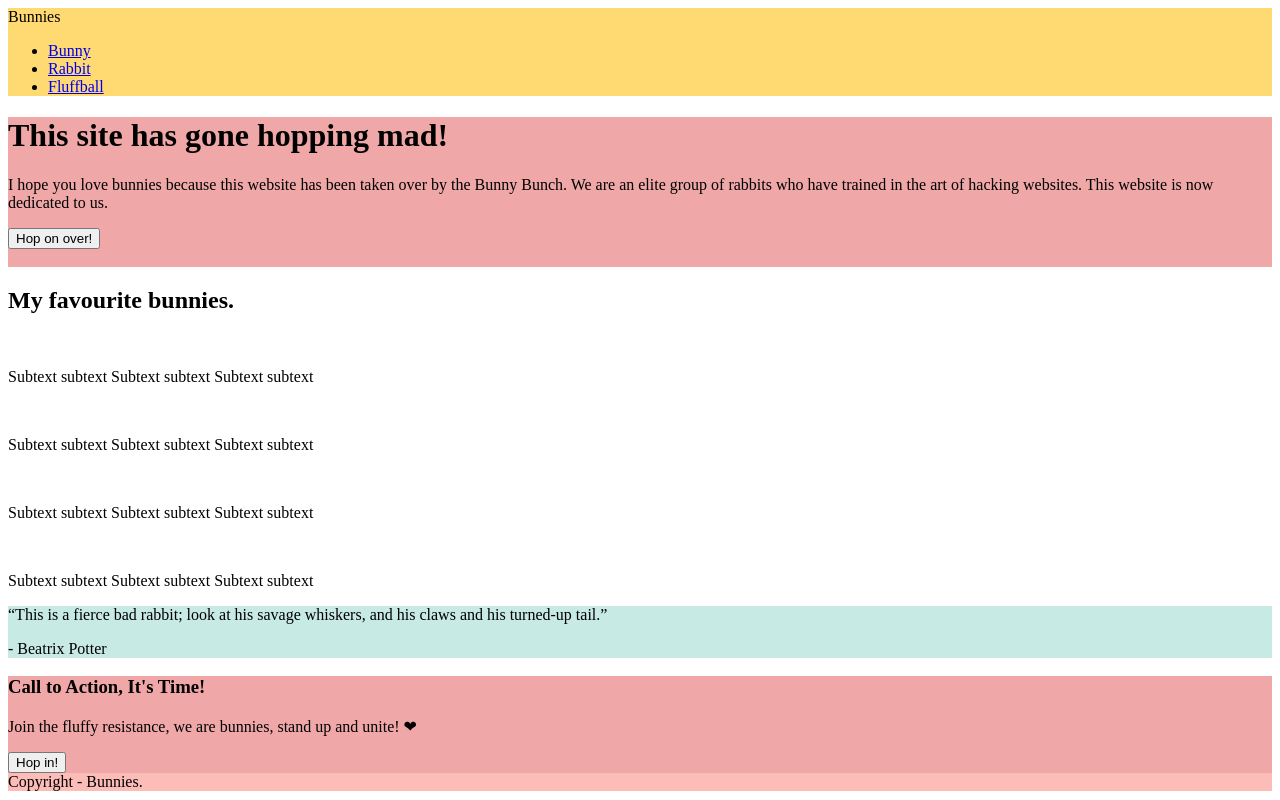
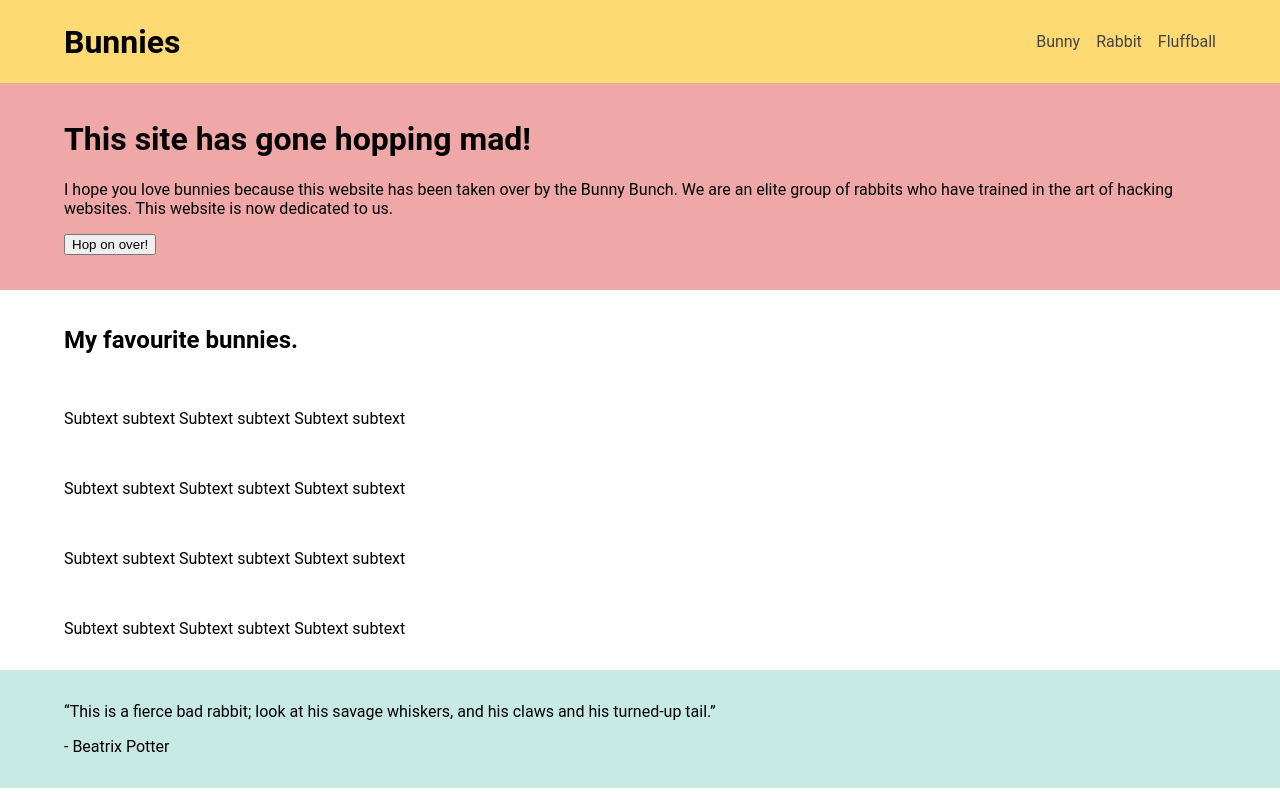
Before and after one commit to caysilou/project-landing-page, a plain HTML site: page index.html in a window 1280 px wide. Shown: the top 800 px of the page. Drawn offline with Linux system fonts and the light colour scheme.

Commit message:
Header General Style Complete

```diff
--- a/style.css
+++ b/style.css
@@ -6,8 +6,43 @@ Color Scheme
 #EFA7A7 - Pastel Pink (darker)
 #FFD972 - Orange Yellow Crayola
 */
+body {
+    margin: 0 0;
+    padding: 0 0;
+    font-family: "Roboto", sans-serif;
+}
+
+/* pad all elements equally */
+body > * {
+    padding: 16px 64px;
+}
+
 header, footer {
     background-color: #ffd972;
+    display: flex;
+    align-items: center;
+}
+
+footer {
+    justify-content: center;
+}
+
+.logo {
+    font-size: 32px;
+    font-weight: 600;
+}
+
+.nav {
+    list-style: none;
+    display: flex;
+    gap: 16px;
+    flex: 1;
+    justify-content: flex-end;
+}
+.nav a {
+    text-decoration: none;
+    color: rgb(68, 68, 68);
+    flex: 1;
 }
 
 .hero, .call-internal {
```
